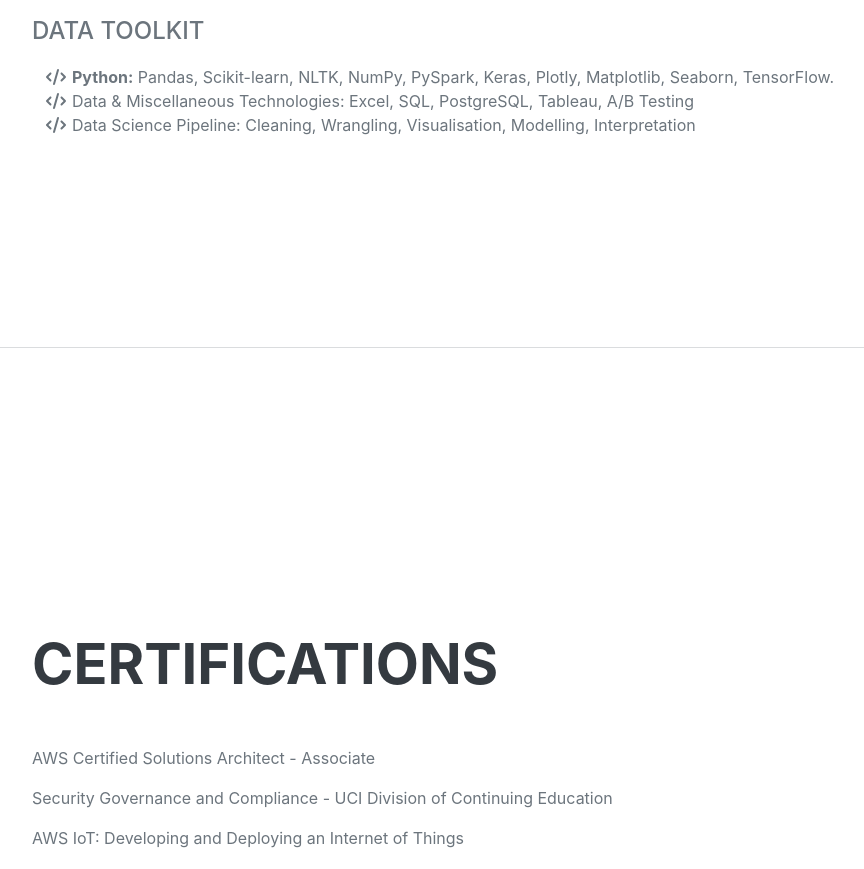
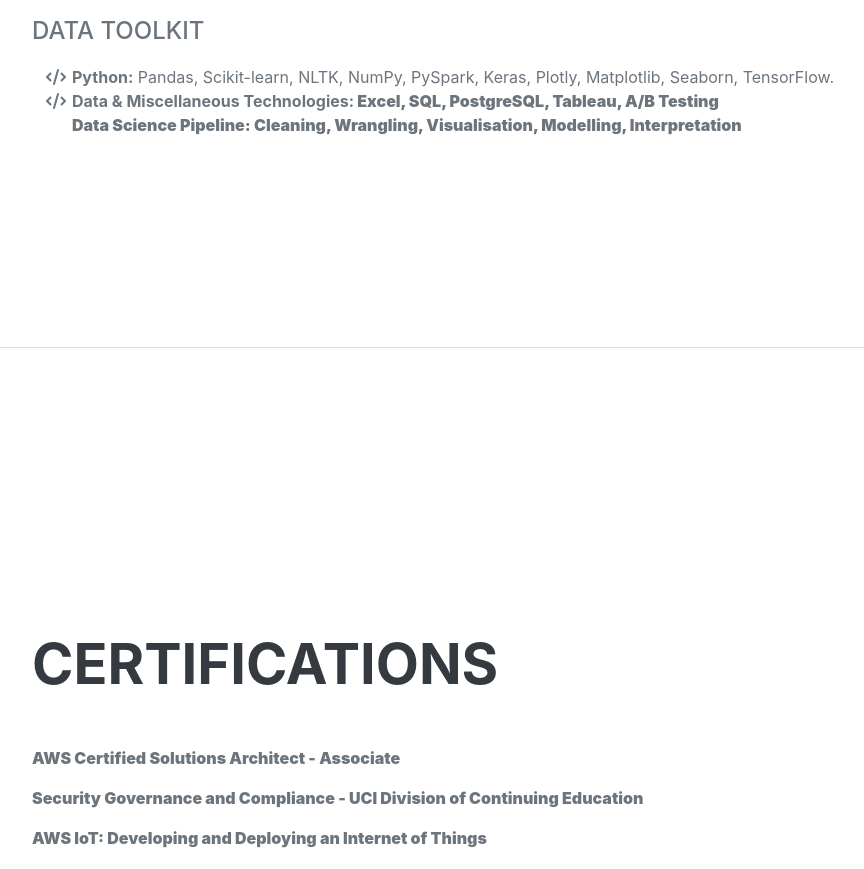
Before and after one commit to Shashank-Magdi08/Portfolio, a website: page index.html in a window 1280 px wide. Shown: the part 3431-4300 px from the top of the page, without its empty margins (288-1152 px from the left). Drawn offline with nearby package versions, Linux system fonts and the light colour scheme; a web font is replaced by a local one.

Commit message:
Update index.html

```diff
--- a/index.html
+++ b/index.html
@@ -164,11 +164,11 @@
                         </li>
                         <li>
                             <span class="fa-li"><i class="fa-solid fa-code"></i></span>
-                            Data & Miscellaneous Technologies: Excel, SQL, PostgreSQL, Tableau, A/B Testing
+                            <strong>Data & Miscellaneous Technologies:<strong> Excel, SQL, PostgreSQL, Tableau, A/B Testing
                         </li>
                         <li>
                             <span class="fa-li"><i class="fa-solid fa-code"></i></span>
-                            Data Science Pipeline: Cleaning, Wrangling, Visualisation, Modelling, Interpretation
+                            <strong>Data Science Pipeline:<strong> Cleaning, Wrangling, Visualisation, Modelling, Interpretation
                         </li>
                     </ul>
                 </div>
```
